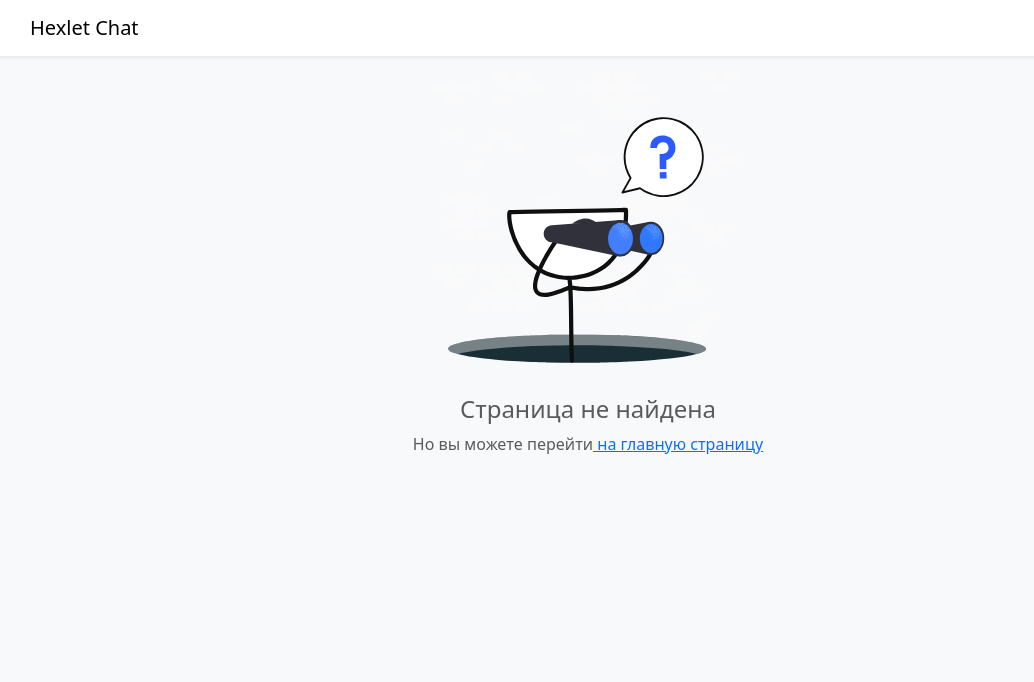
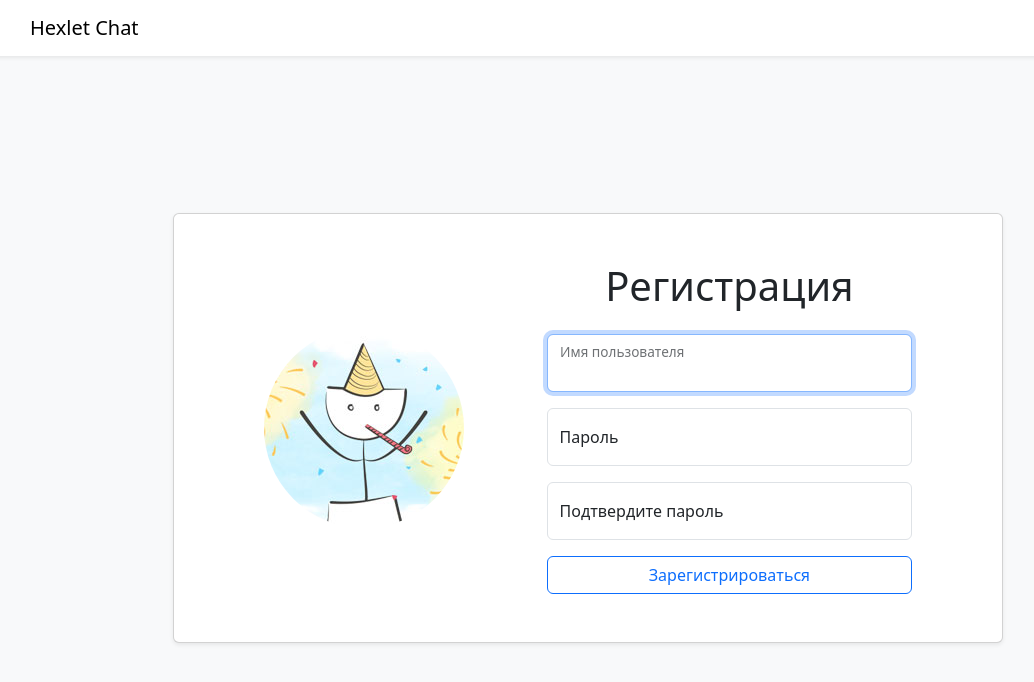
Before and after one commit to Ledchig/chat, a React (Create React App) app in the folder frontend/: page /signup in a window 1280 px wide. Shown: the top 682 px of the page, without its empty margins (52-1086 px from the left). Built offline with nearby package versions, Linux system fonts and the light colour scheme; no server answers.

Commit message:
added signup page

```diff
--- a/frontend/src/App.js
+++ b/frontend/src/App.js
@@ -1,13 +1,12 @@
 import React from 'react';
 import { BrowserRouter, Routes, Route } from 'react-router-dom';
 import NotFound from './components/NotFound.jsx';
-import Login from './components/Login.jsx';
 import Header from './components/Header.jsx';
 import AuthProvider from './context/AuthProvider.jsx';
-import Chat from './components/ChatPage.jsx';
 import PrivateRoute from './components/PrivateRoute.jsx';
 import { SocketContext } from './context/index.js';
 import { api } from './context/socketContext.js';
+import SignUp from './components/SignUp.jsx';
 
 const App = () => {
 
@@ -18,8 +17,9 @@ const App = () => {
         <BrowserRouter>
         <Header />
         <Routes>
-          <Route path='/' element={<PrivateRoute><Chat /></PrivateRoute>} />
-          <Route path='/login' element={<PrivateRoute><Login /></PrivateRoute>} />
+          <Route path='/' element={<PrivateRoute />} />
+          <Route path='/login' element={<PrivateRoute />} />
+          <Route path='/signup' element={<SignUp />} />
           <Route path='*' element={<NotFound />} />
         </Routes>
         </BrowserRouter>
--- a/frontend/src/components/ChatPage.jsx
+++ b/frontend/src/components/ChatPage.jsx
@@ -7,7 +7,7 @@ import { useEffect, useState } from "react";
 import { Container, Row } from "react-bootstrap";
 import Channels from './Channels.jsx';
 import Messages from './Messages.jsx';
-import ModalComponent from "./modals.jsx";
+import ModalComponent from "./Modals.jsx";
 
 const Chat = () => {
     const auth = useAuthContext();
--- a/frontend/src/components/Header.jsx
+++ b/frontend/src/components/Header.jsx
@@ -7,7 +7,7 @@ const Header = () => {
     const navigate = useNavigate();
     const handlerClick = () => {
         logOut();
-        navigate('/login');
+        navigate('/');
     };
 
     return (
--- a/frontend/src/components/Login.jsx
+++ b/frontend/src/components/Login.jsx
@@ -25,12 +25,11 @@ const Login = () => {
             setAuthFail(false);
             try {
                 const { data } = await axios.post('/api/v1/login', values);
-                localStorage.setItem('user', JSON.stringify(data));
                 logIn(data);
                 navigate('/', { replace: true });
             } catch (error) {
                 formik.setSubmitting(false);
-                if (error.isAxiosError && error.response.status === 401) {
+                if (error.response.status === 401) {
                     setAuthFail(true);
                     inputRef.current.select();
                     return;
--- a/frontend/src/components/modals.jsx
+++ b/frontend/src/components/Modals.jsx
@@ -144,7 +144,6 @@ const RenameChannelModal = () => {
     }),
     onSubmit: async (values) => {
       const channel = { name: values.channelName, id };
-      console.log(channel);
       try {
       await renameChannel(channel);
       formik.resetForm();
--- a/frontend/src/components/PrivateRoute.jsx
+++ b/frontend/src/components/PrivateRoute.jsx
@@ -1,10 +1,9 @@
 import Chat from './ChatPage.jsx';
+import { useAuthContext } from '../context/index.js';
 import Login from './Login.jsx';
-import { useAuthContext } from '../context/index.js';
 
 const PrivateRoute = () => {
   const { user } = useAuthContext();
-  console.log(user);
 
   return (
     user ? (<Chat />) : (<Login />)
--- /dev/null
+++ b/frontend/src/components/SignUp.jsx
@@ -0,0 +1,167 @@
+import { useFormik } from "formik";
+import Form from "react-bootstrap/Form";
+import Button from "react-bootstrap/Button";
+import * as Yup from "yup";
+import signUpImg from "../assets/signUp.jpg";
+import { useAuthContext } from "../context";
+import axios from "axios";
+import { useNavigate } from "react-router-dom";
+import { useRef, useState } from "react";
+
+const SignUp = () => {
+  const { logIn } = useAuthContext();
+  const navigate = useNavigate();
+  const [signUpFail, setSignUpFail] = useState(false);
+  const inputRef = useRef();
+
+  const formik = useFormik({
+    initialValues: {
+      name: "",
+      password: "",
+      repeatPassword: "",
+    },
+    validationSchema: Yup.object({
+      username: Yup.string()
+        .trim()
+        .required("Обязательное поле")
+        .min(3, "От 3 до 20 символов")
+        .max(20, "От 3 до 20 символов"),
+      password: Yup.string()
+        .trim()
+        .required("Обязательное поле")
+        .min(6, "от 6 до 20 символов")
+        .max(20, "от 6 до 20 символов"),
+      confirmPassword: Yup.string()
+        .trim()
+        .required("Обязательное поле")
+        .oneOf([Yup.ref("password"), null], "Пароль должен совпадать"),
+    }),
+    onSubmit: async (values) => {
+      try {
+        const { data } = await axios.post("/api/v1/signup", {
+          username: values.username,
+          password: values.password,
+        });
+        logIn(data);
+        navigate("/", { replace: true });
+      } catch (error) {
+        console.log(error);
+        if (error.response.status === 409) {
+          setSignUpFail(true);
+          inputRef.current.select();
+          return;
+        }
+        console.error(error);
+      }
+    },
+  });
+
+  return (
+    <div className="container-fluid h-100">
+      <div className="row justify-content-center align-content-center h-100">
+        <div className="col-12 col-md-8 col-xxl-6">
+          <div className="card shadow-sm">
+            <div className="card-body d-flex flex-column flex-md-row justify-content-around align-items-center p-5">
+              <div>
+                <img
+                  className="rounded-circle"
+                  src={signUpImg}
+                  alt="Регистрация"
+                />
+              </div>
+              <Form onSubmit={formik.handleSubmit} className="w-50">
+                <h1 className="text-center mb-4">Регистрация</h1>
+                <Form.Group className="form-floating mb-3">
+                  <Form.Control
+                    id="username"
+                    name="username"
+                    onChange={formik.handleChange}
+                    onBlur={formik.handleBlur}
+                    value={formik.values.username}
+                    placeholder="Имя пользователя"
+                    isInvalid={
+                      (formik.errors.username && formik.touched.username) ||
+                      signUpFail
+                    }
+                    ref={inputRef}
+                    required
+                    autoFocus
+                  />
+                  <Form.Label htmlFor="username">Имя пользователя</Form.Label>
+                  <Form.Control.Feedback
+                    type="invalid"
+                    tooltip
+                    placement="right"
+                  >
+                    {formik.errors.username}
+                  </Form.Control.Feedback>
+                </Form.Group>
+                <Form.Group className="form-floating mb-3">
+                  <Form.Control
+                    type="password"
+                    id="password"
+                    name="password"
+                    onChange={formik.handleChange}
+                    onBlur={formik.handleBlur}
+                    value={formik.values.password}
+                    isInvalid={
+                      (formik.errors.password && formik.touched.password) ||
+                      signUpFail
+                    }
+                    placeholder="Пароль"
+                    required
+                  />
+                  <Form.Label htmlFor="password">Пароль</Form.Label>
+                  <Form.Control.Feedback
+                    type="invalid"
+                    tooltip
+                    placement="right"
+                  >
+                    {formik.errors.password}
+                  </Form.Control.Feedback>
+                </Form.Group>
+                <Form.Group className="form-floating mb-3">
+                  <Form.Control
+                    type="password"
+                    id="confirmPassword"
+                    name="confirmPassword"
+                    onChange={formik.handleChange}
+                    onBlur={formik.handleBlur}
+                    value={formik.values.confirmPassword}
+                    isInvalid={
+                      (formik.errors.confirmPassword &&
+                        formik.touched.repeatPassword) ||
+                      signUpFail
+                    }
+                    placeholder="Подтвердите пароль"
+                    required
+                  />
+                  <Form.Label htmlFor="confirmPassword">
+                    Подтвердите пароль
+                  </Form.Label>
+                  <Form.Control.Feedback
+                    type="invalid"
+                    tooltip
+                    placement="right"
+                  >
+                    {signUpFail ? 'Такой пользователь уже существует' : formik.errors.confirmPassword}
+                  </Form.Control.Feedback>
+                </Form.Group>
+                <Button
+                  disabled={formik.isSubmitting}
+                  type="submit"
+                  variant="outline-primary"
+                  className="w-100"
+                >
+                  Зарегистрироваться
+                </Button>
+              </Form>
+            </div>
+          </div>
+        </div>
+      </div>
+    </div>
+  );
+};
+
+export default SignUp;
--- a/frontend/src/context/AuthProvider.jsx
+++ b/frontend/src/context/AuthProvider.jsx
@@ -6,6 +6,7 @@ const AuthProvider = ({ children }) => {
     const [user, setUser] = useState(userData ? userData.username : null);
 
     const logIn = (userData) => {
+        localStorage.setItem('user', JSON.stringify(userData));
         setUser({ username: userData.username });
       };
 
```
Also changed, not shown: frontend/src/assets/signUp.jpg (added).
